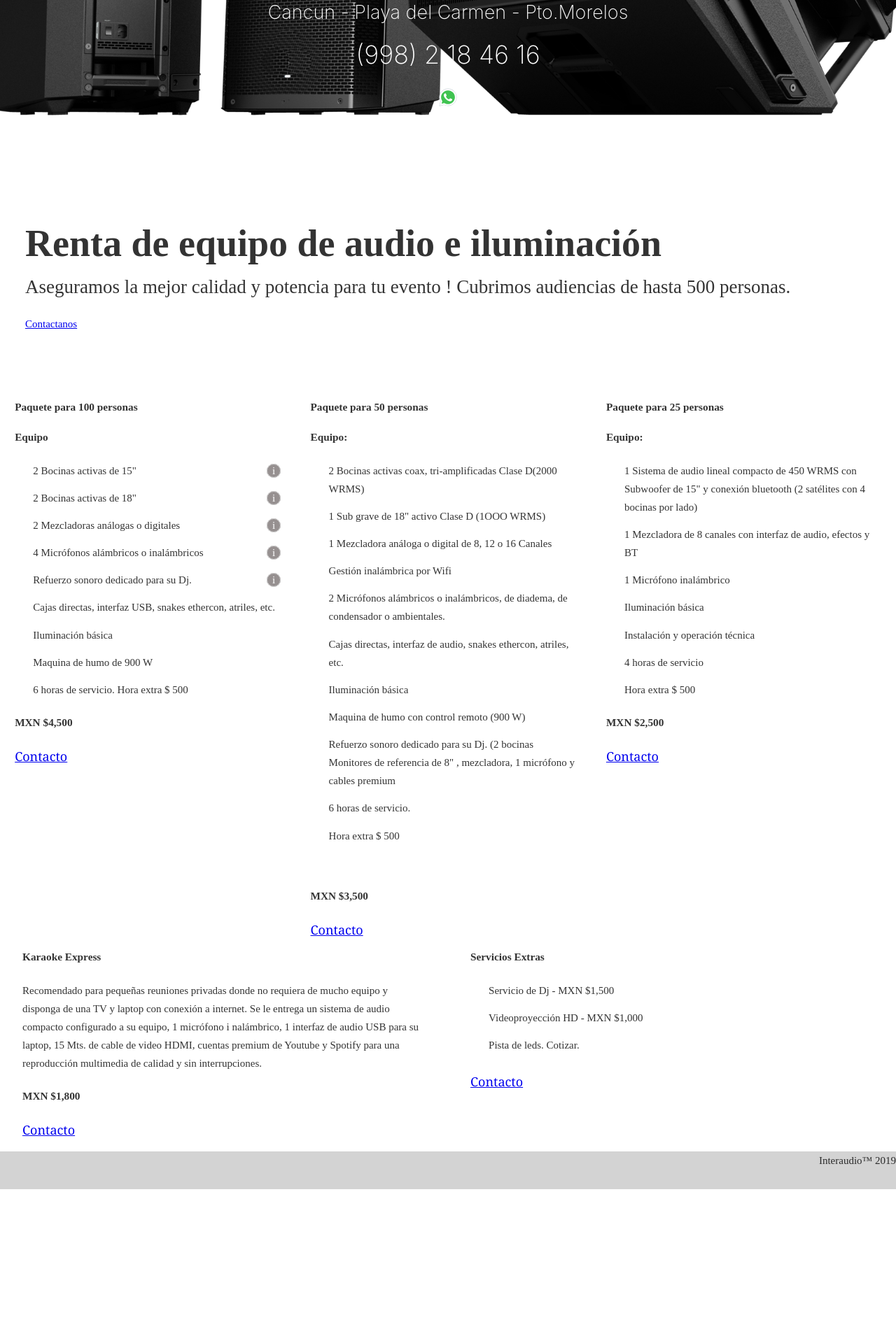
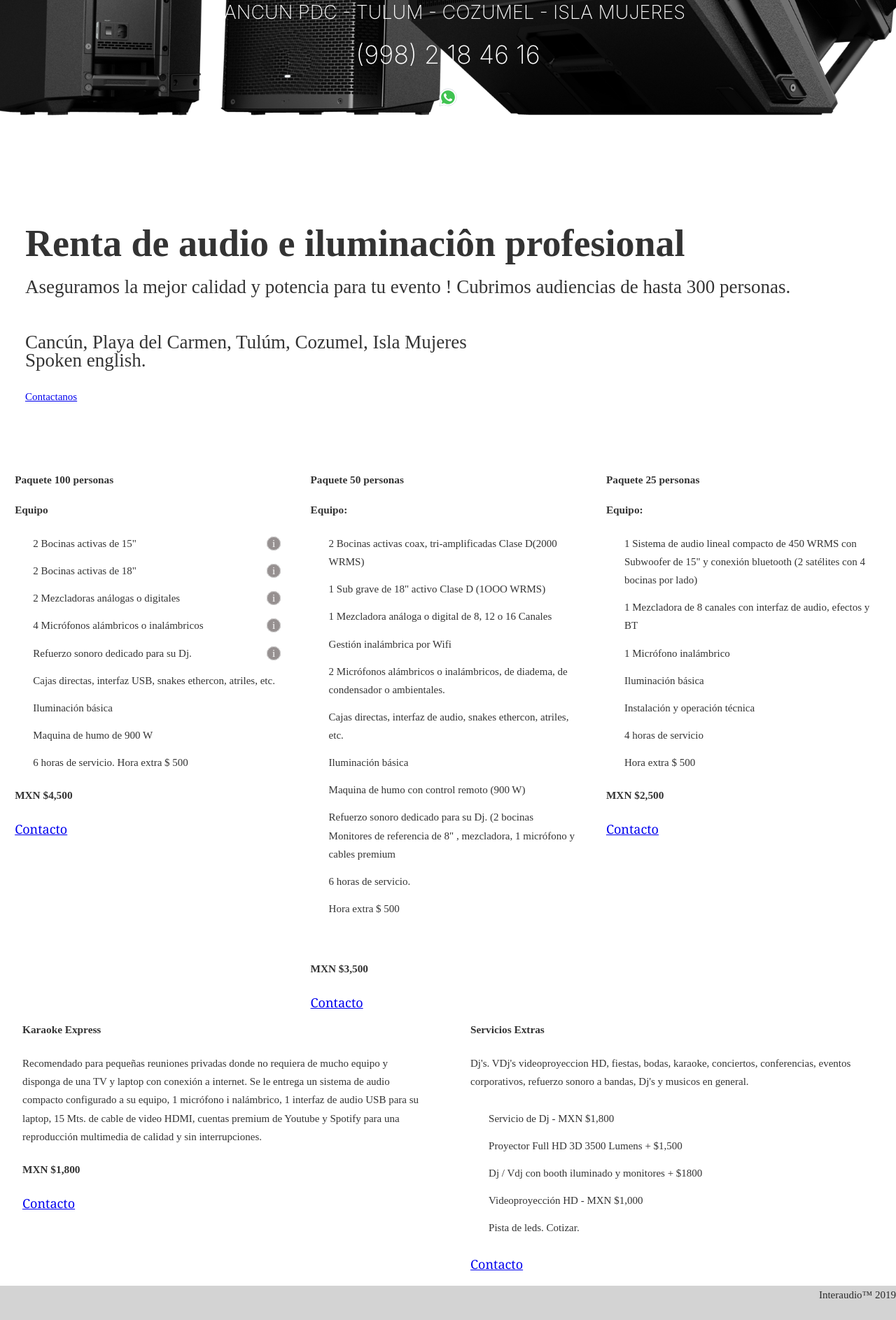
Before and after one commit to danielles0xG/interaudio_v3, a Gatsby site: page /page-2 in a window 1280 px wide. Shown: the part 394-2281 px from the top of the page at 70% size. Before the commit the page ends 2094 px from the top, so only its background shows below. Built offline with nearby package versions, Linux system fonts and the light colour scheme; Gatsby itself is replaced by a stand-in of ours; a web font is replaced by a local one.

Commit message:
info update

```diff
--- a/data/paquetes.js
+++ b/data/paquetes.js
@@ -7,7 +7,7 @@
     Si no hay tip pones alla : null
 */
 const Paquete_100_personas = {
-    titulo:    'Paquete para 100 personas',
+    titulo:    'Paquete 100 personas',
     subtitulo: 'Equipo',
     precio:    'MXN $4,500',
     data: [
--- a/src/components/Jumbotron/JumboTron.jsx
+++ b/src/components/Jumbotron/JumboTron.jsx
@@ -7,17 +7,26 @@
 const JumboTron = () =>{
     return(
         <Jumbotron style={{padding:'3rem 2rem'}}>
-                    <h1 className='title'> Renta de equipo de audio e iluminación  </h1>
+                    <h1 className='title'> Renta de audio e iluminaciôn profesional </h1>
                         <p className='title_two'>
+
                         Aseguramos la mejor calidad y potencia para tu evento !
-                          Cubrimos audiencias de hasta 500 personas.
+                          Cubrimos audiencias de hasta 300 personas.
+                        </p>
+
+                        <p className='title_two'>
+
+                       </p>
+                       <p className='title_two'>
+                            Cancún, Playa del Carmen, Tulúm, Cozumel, Isla Mujeres<br/>
+                            Spoken english.
                        </p>
 
                         <p>
-                      <Button className='jumbotron_btn' variant="secondary" href="mailto:info@interaudio.mx" >
+                        <Button className='jumbotron_btn' variant="secondary" href="mailto:info@interaudio.mx"
+                                style={{float:'right'}}>
                             Contactanos
                         </Button>
-
                         </p>
 
         </Jumbotron>
--- a/src/components/Paquetes/Paquetes.jsx
+++ b/src/components/Paquetes/Paquetes.jsx
@@ -35,7 +35,7 @@
 
         <div className='card_wrapper_3_bundle'>
                 <div class="card" style={{width:'90%'}}>
-                <h5 class="card-header">Paquete para 50 personas</h5>
+                <h5 class="card-header">Paquete 50 personas</h5>
                 <div class="card-body">
                 <h5 class="card-title"> Equipo: </h5>
                     <ul>
@@ -61,7 +61,7 @@
 
         <div className='card_wrapper_3_bundle'>
             <div class="card" style={{width:'90%'}}>
-            <h5 class="card-header">Paquete para 25 personas</h5>
+            <h5 class="card-header">Paquete 25 personas</h5>
             <div class="card-body">
                 <h5 class="card-title"> Equipo: </h5>
                 <ul>
@@ -108,8 +108,12 @@
             <div class="card" style={{width:'90%'}}>
                 <h5 class="card-header">Servicios Extras</h5>
                     <div class="card-body">
+                                    <p> Dj's. VDj's videoproyeccion HD, fiestas, bodas, karaoke, conciertos, conferencias, eventos corporativos,
+                                refuerzo sonoro a bandas, Dj's y musicos en general.   </p>
                             <ul>
-                                <li>Servicio de Dj - MXN $1,500</li>
+                                <li>Servicio de Dj - MXN $1,800</li>
+                                <li>Proyector Full HD 3D 3500 Lumens + $1,500</li>
+                                <li>Dj / Vdj con booth iluminado y monitores + $1800</li>
                                 <li>Videoproyección HD - MXN $1,000</li>
                                 <li>Pista de leds. Cotizar.</li>
                             </ul>
--- a/src/layouts/Home/HomeLayout.jsx
+++ b/src/layouts/Home/HomeLayout.jsx
@@ -38,7 +38,9 @@
 
                     <div  className='slogan_container'>
                       <img className='slogan_img' src={slogan_img} alt='Sound System Rental'/>
-                      <h4 className='locations'>Cancun - Playa del Carmen - Pto.Morelos</h4>
+                      <h4 className='locations'>
+                          CANCUN PDC - TULUM - COZUMEL - ISLA MUJERES
+                      </h4>
                       <h4 style ={{color:'white', fontSize:'2em', fontWeight:'200'}}>(998) 2 18 46 16</h4>
 
                       <a href="https://api.whatsapp.com/send?phone=5219982184616" target="_blank"
```
Lines whose indentation alone changed are shown as unchanged.
